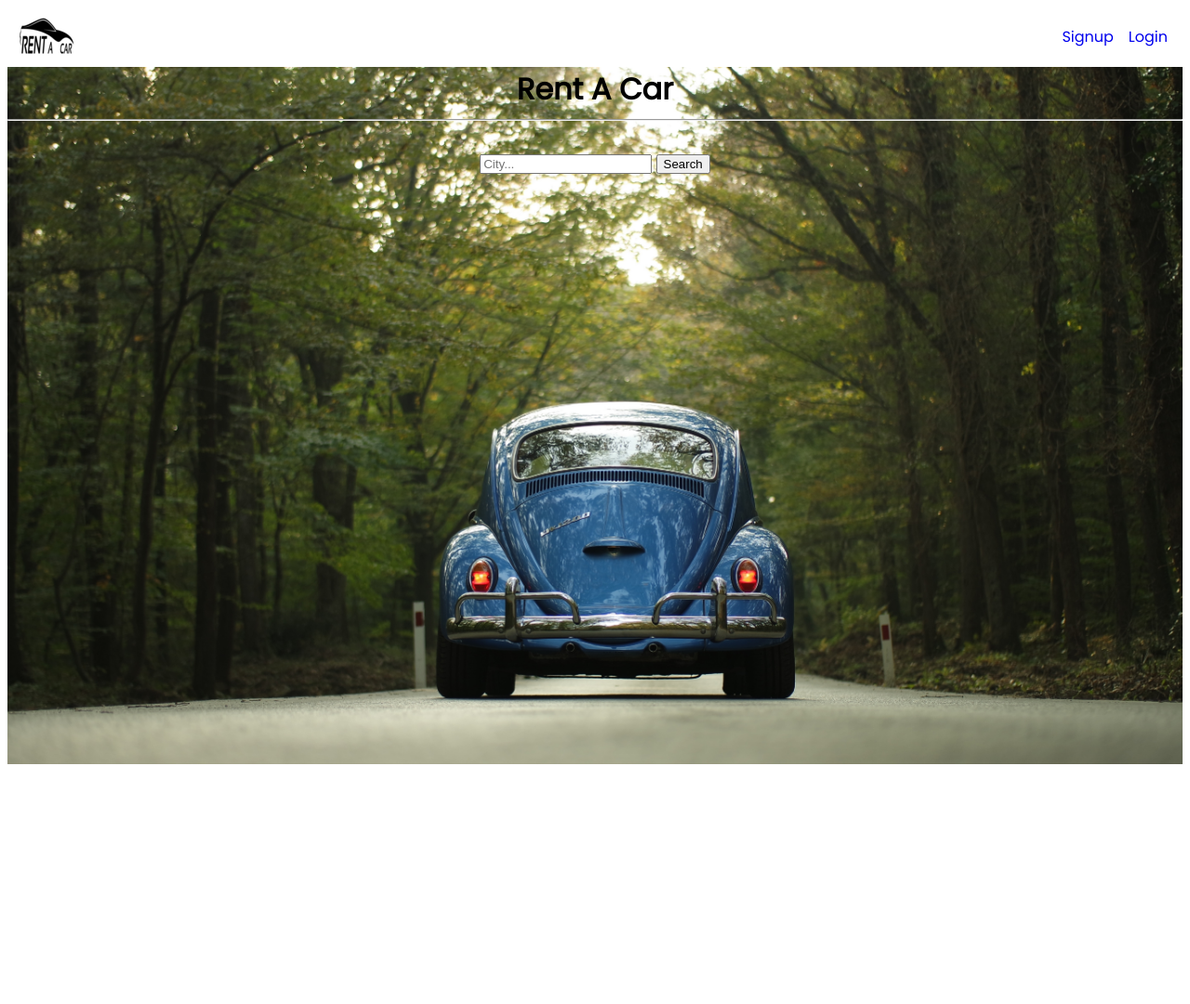
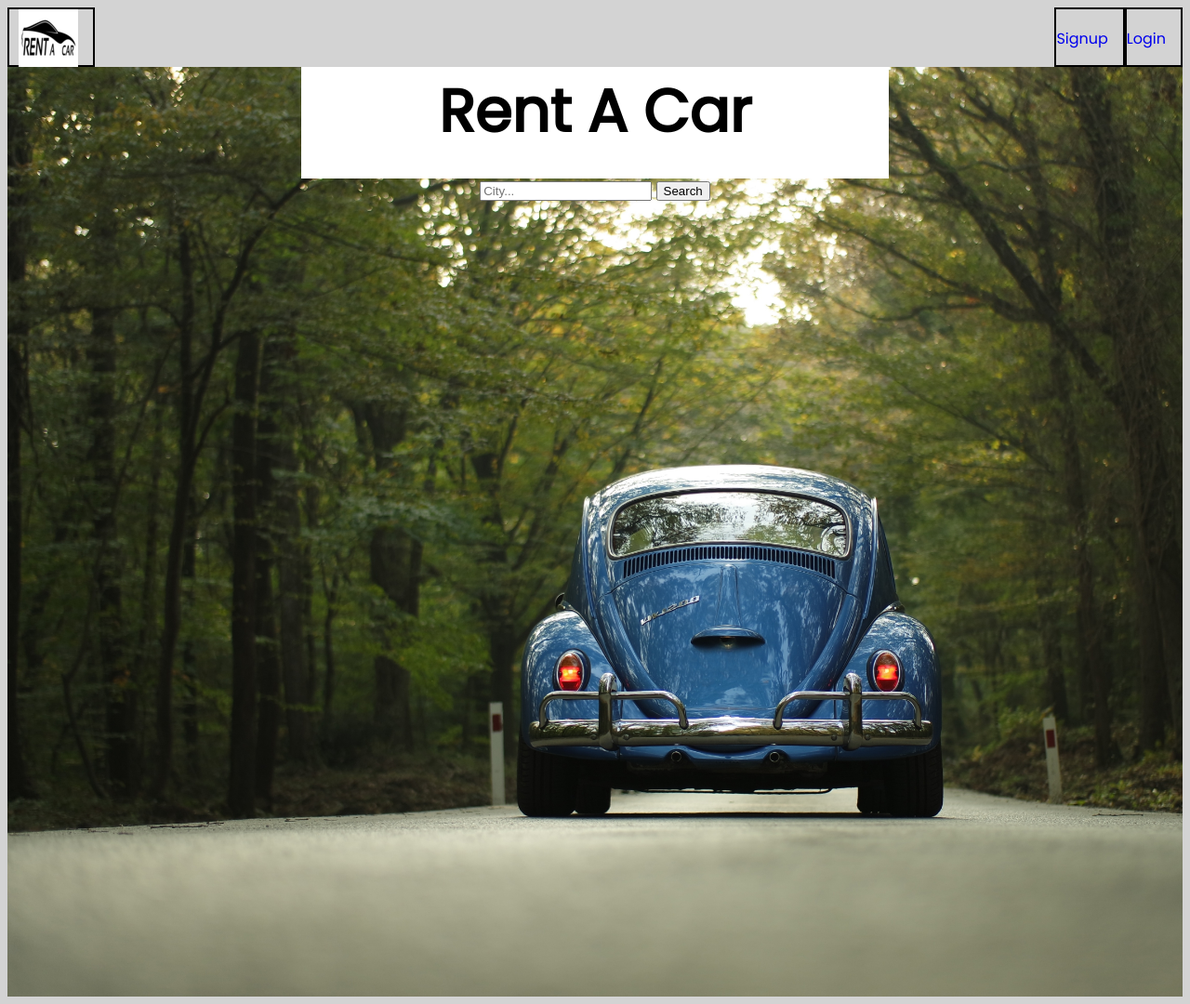
Before and after one commit to campbell-lucas/rent_a_car, a Django app: page / in a window 1280 px wide. Shown: the whole page at 93% size. Before the commit the page ends 822 px from the top, so only its background shows below. Run offline with Django 4.2, Linux system fonts and the light colour scheme; parts of the project's set-up code (start-up, migrations or seed data) failed here and were passed over.

Commit message:
edited main.css and edited the landing-page.html file for visual purposes

```diff
--- a/home/templates/home/landing-page.html
+++ b/home/templates/home/landing-page.html
@@ -7,9 +7,10 @@
 
 {% block container %}
     <div class="backdrop">
-        <h1>Rent A Car</h1>
-        <hr>
-        <br>
+        <div class="title-container">
+            <h1 class="title">Rent A Car</h1>
+            <br>
+        </div>
         <div class="search-box">
             <form action="{% url 'home:car-search' %}" method="get">
                 <label for="city-search">
--- a/static/styles/main.css
+++ b/static/styles/main.css
@@ -1,6 +1,7 @@
 
 body {
     font-family: 'Poppins', sans-serif;
+    background-color: lightgray;
 }
 
 h1 {
@@ -26,10 +27,13 @@ nav ul {
     padding: 0;
     max-height: 4em;
     display: flex;
+    background-color: lightgray;
 }
 nav ul li {
     display: inline-block;
     list-style-type: none;
+    border: 2px solid;
+
 }
 
 nav ul li a {
@@ -68,7 +72,21 @@ nav ul li:first-child {
 }
 
 .backdrop {
-    height: 750px;
+    height: 1000px;
     background: url("/static/images/car-forest.jpg") no-repeat;
     background-size: cover;
+    position: relative;
 }
+
+div .title-container {
+    background-color: white;
+    position: center;
+    margin-left: 25%;
+    margin-right: 25%;
+}
+
+.title {
+    font-size: 64px;
+    text-align: center;
+    padding: 0;
+}
```
